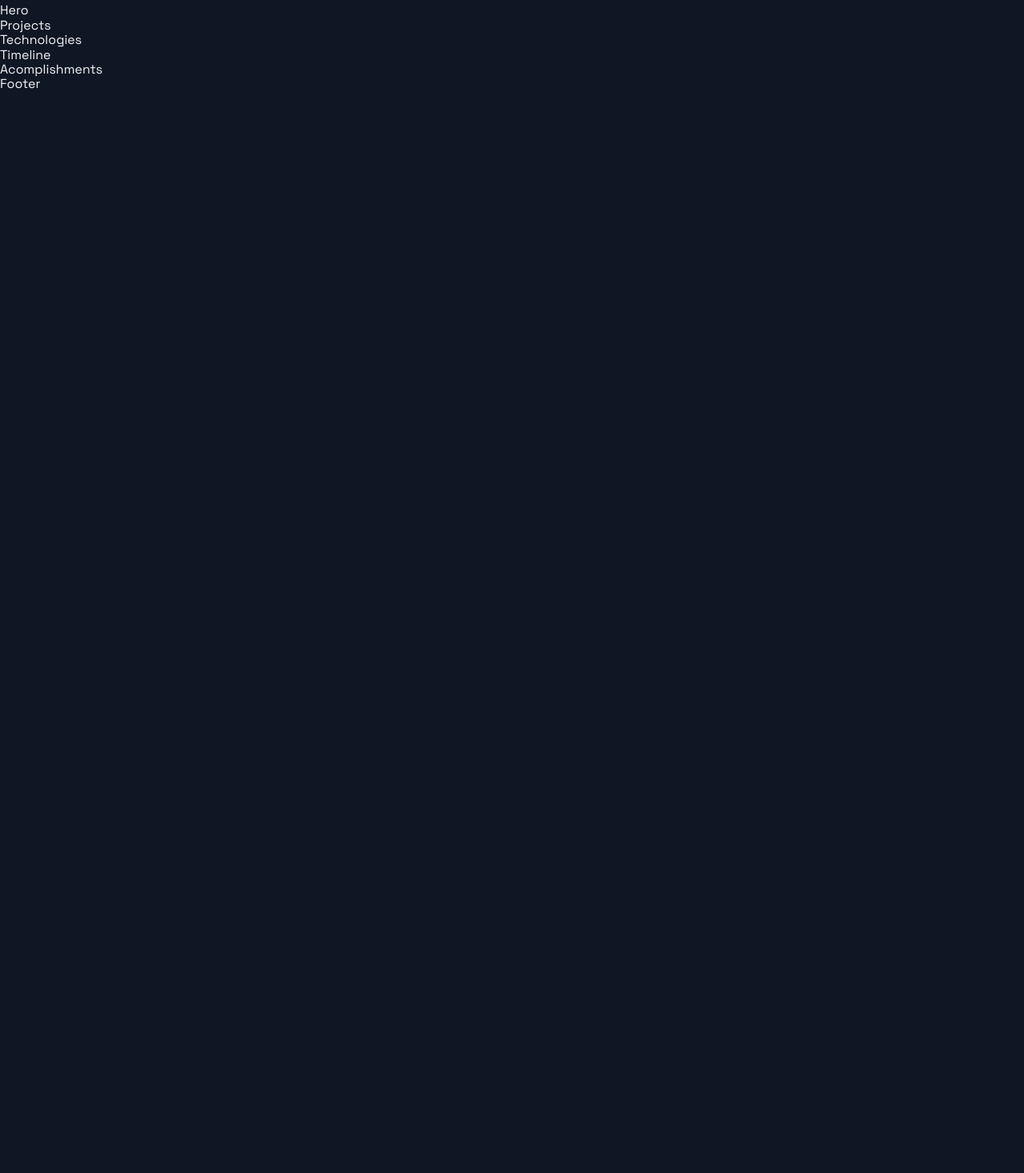
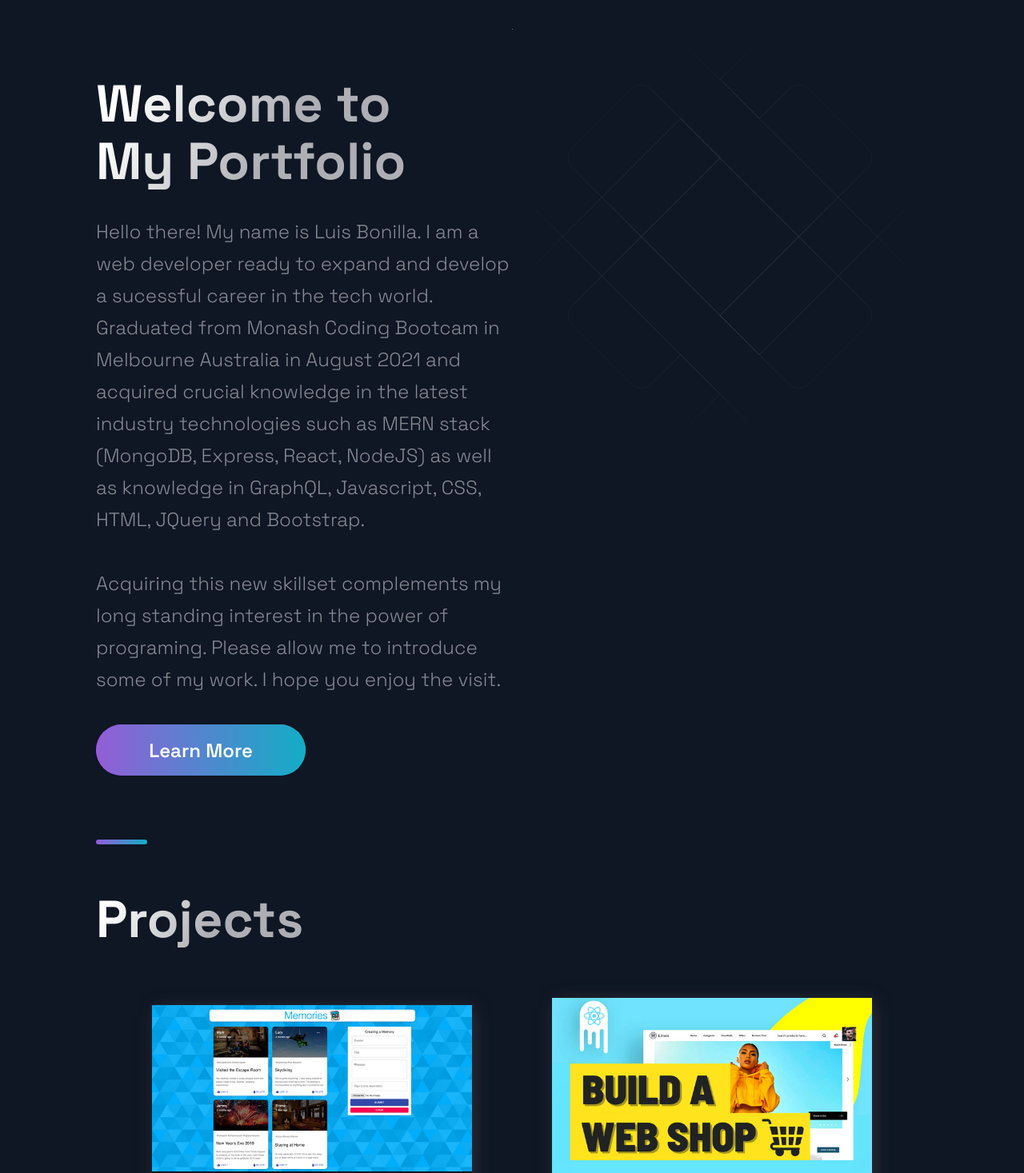
Before and after one commit to LuisBonilla89/Homework-20-React-Portfolio, a Next.js app: page / in a window 1280 px wide. Shown: the part 76-1543 px from the top of the page at 80% size. Before the commit the page ends 800 px from the top, so only its background shows below. Built offline with nearby package versions, Linux system fonts and the light colour scheme.

Commit message:
Adding project section

```diff
--- a/src/components/Hero/Hero.js
+++ b/src/components/Hero/Hero.js
@@ -1,13 +1,37 @@
-import React from 'react';
+import React from "react";
 
-import { Section, SectionText, SectionTitle } from '../../styles/GlobalComponents';
-import Button from '../../styles/GlobalComponents/Button';
-import { LeftSection } from './HeroStyles';
+import {
+  Section,
+  SectionText,
+  SectionTitle,
+} from "../../styles/GlobalComponents";
+import Button from "../../styles/GlobalComponents/Button";
+import { LeftSection } from "./HeroStyles";
 
-const Hero = (props) => (
-  <div>
-    Hero
-  </div>
+const Hero = () => (
+  <Section row nopadding>
+    <LeftSection>
+      <SectionTitle main center>
+        Welcome to <br />
+        My Portfolio
+      </SectionTitle>
+      <SectionText>
+        Hello there! My name is Luis Bonilla. I am a web developer ready to
+        expand and develop a sucessful career in the tech world. Graduated from
+        Monash Coding Bootcam in Melbourne Australia in August 2021 and acquired
+        crucial knowledge in the latest industry technologies such as MERN stack
+        (MongoDB, Express, React, NodeJS) as well as knowledge in GraphQL,
+        Javascript, CSS, HTML, JQuery and Bootstrap.<br></br>
+        <br></br>
+        Acquiring this new skillset complements my long standing interest in the
+        power of programing. Please allow me to introduce some of my work. I
+        hope you enjoy the visit.
+      </SectionText>
+      <Button onClick={() => (window.location = "https://google.com")}>
+        Learn More
+      </Button>
+    </LeftSection>
+  </Section>
 );
 
 export default Hero;
--- a/src/components/Projects/Projects.js
+++ b/src/components/Projects/Projects.js
@@ -1,13 +1,56 @@
-import React from 'react';
+import React from "react";
 
-import { BlogCard, CardInfo, ExternalLinks, GridContainer, HeaderThree, Hr, Tag, TagList, TitleContent, UtilityList, Img } from './ProjectsStyles';
-import { Section, SectionDivider, SectionTitle } from '../../styles/GlobalComponents';
-import { projects } from '../../constants/constants';
+import {
+  BlogCard,
+  CardInfo,
+  ExternalLinks,
+  GridContainer,
+  HeaderThree,
+  Hr,
+  Tag,
+  TagList,
+  TitleContent,
+  UtilityList,
+  Img,
+} from "./ProjectsStyles";
+import {
+  Section,
+  SectionDivider,
+  SectionTitle,
+} from "../../styles/GlobalComponents";
+import { projects } from "../../constants/constants";
 
 const Projects = () => (
-  <div>
-    Projects
-  </div>
+  <Section nopadding id="projects">
+    <SectionDivider />
+    <SectionTitle main>Projects</SectionTitle>
+    <GridContainer>
+      {projects.map(
+        ({ id, image, title, description, tags, source, visit }) => (
+          <BlogCard key={id}>
+            <Img src={image} />
+            <TitleContent>
+              <HeaderThree title>{title}</HeaderThree>
+              <Hr />
+            </TitleContent>
+            <CardInfo>{description}</CardInfo>
+            <div>
+              <TitleContent>Stack</TitleContent>
+              <TagList>
+                {tags.map((tag, i) => (
+                  <Tag key={i}>{tag}</Tag>
+                ))}
+              </TagList>
+            </div>
+            <UtilityList>
+              <ExternalLinks href={visit}>Code</ExternalLinks>
+              <ExternalLinks href={source}>Source</ExternalLinks>
+            </UtilityList>
+          </BlogCard>
+        )
+      )}
+    </GridContainer>
+  </Section>
 );
 
 export default Projects;
--- a/src/constants/constants.js
+++ b/src/constants/constants.js
@@ -1,46 +1,60 @@
 export const projects = [
   {
-    title: 'MERN Memories',
-    description: "Using React, Node.js, Express & MongoDB you'll learn how to build a Full Stack MERN Application - from start to finish. The App is called Memories and it is a simple social media app that allows users to post interesting events that happened in their lives.",
-      image: '/images/1.png',
-      tags: ['Mongo', 'Express', 'React', 'Node'],
-    source: 'https://google.com',
-    visit: 'https://google.com',
+    title: "Coding Quiz",
+    description:
+      "This coding quiz will test your knowledge and understanding in basic concepts of Javascript.",
+    image: "/images/1.png",
+    tags: ["Javascript", "Momentum.js"],
+    source: "https://google.com",
+    visit: "https://google.com",
     id: 0,
   },
   {
-    title: 'E-Commerce',
-    description:"While building it you're going to learn many advanced React & JavaScript topics, as well as how to use Stripe for card transactions. On top of that, at the end of the video, you will have this unique and complex webshop app that you will be able to add to your portfolio. And trust me, e-commerce applications are impressive.",
-    image: '/images/2.png',
-    tags: ['React', 'JavaScript'],
-    source: 'https://google.com',
-    visit: 'https://google.com',
+    title: "Game Finder App",
+    description:
+      "This application provides an online search tool to identify the popular video games.",
+    image: "/images/2.png",
+    tags: ["JavaScript", "MySQL", "CSS", "HTML"],
+    source: "https://google.com",
+    visit: "https://google.com",
     id: 1,
   },
   {
-    title: 'WebRTC App',
-    description: "This is a code repository for the corresponding YouTube video. In this tutorial, we're going to build and deploy a React Video Chat Application using WebRTC.",
-      image: '/images/3.jpg',
-      tags: ['React', 'WebRTC'],
-    source: 'https://google.com',
-    visit: 'https://google.com',
+    title: "E-commerce store",
+    description:
+      "This application was developed using the MVC methodology utilising technologies like JS and Sequelizer",
+    image: "/images/3.jpg",
+    tags: ["Handlebars", "Javascript", "MVC", "MySQL"],
+    source: "https://google.com",
+    visit: "https://google.com",
     id: 2,
   },
   {
-    title: 'Unichat',
-    description: "This is a code repository for the corresponding video tutorial. In this video, we will create a full Realtime Chat Application",
-    image: '/images/4.jpg',
-    tags: ['React', 'ChatEngine', 'Firebase'],
-    source: 'https://google.com',
-    visit: 'https://google.com',
+    title: "Weather Dashboard app",
+    description:
+      "This app display the weather for the following 5 days of a given city.",
+    image: "/images/4.jpg",
+    tags: ["React", "ChatEngine", "Firebase"],
+    source: "https://google.com",
+    visit: "https://google.com",
     id: 3,
+  },
+  {
+    title: "MyPlayDate-App",
+    description:
+      "This application was developed using the MERN fullstack technologies and GraphQL.",
+    image: "/images/4.jpg",
+    tags: ["Mongo", "Express", "React", "Node.js", "GraphQL", "Semantic-UI"],
+    source: "https://google.com",
+    visit: "https://google.com",
+    id: 4,
   },
 ];
 
 export const TimeLineData = [
-  { year: 2017, text: 'Started my journey', },
-  { year: 2018, text: 'Worked as a freelance developer', },
-  { year: 2019, text: 'Founded JavaScript Mastery', },
-  { year: 2020, text: 'Shared my projects with the world', },
-  { year: 2021, text: 'Started my own platform', },
+  { year: 2017, text: "Started my journey" },
+  { year: 2018, text: "Worked as a freelance developer" },
+  { year: 2019, text: "Founded JavaScript Mastery" },
+  { year: 2020, text: "Shared my projects with the world" },
+  { year: 2021, text: "Started my own platform" },
 ];
--- a/src/pages/index.js
+++ b/src/pages/index.js
@@ -1,19 +1,19 @@
-import Acomplishments from '../components/Acomplishments/Acomplishments';
-import BgAnimation from '../components/BackgrooundAnimation/BackgroundAnimation';
-import Hero from '../components/Hero/Hero';
-import Projects from '../components/Projects/Projects';
-import Technologies from '../components/Technologies/Technologies';
-import Timeline from '../components/TimeLine/TimeLine';
-import { Layout } from '../layout/Layout';
-import { Section } from '../styles/GlobalComponents';
+import Acomplishments from "../components/Acomplishments/Acomplishments";
+import BgAnimation from "../components/BackgrooundAnimation/BackgroundAnimation";
+import Hero from "../components/Hero/Hero";
+import Projects from "../components/Projects/Projects";
+import Technologies from "../components/Technologies/Technologies";
+import Timeline from "../components/TimeLine/TimeLine";
+import { Layout } from "../layout/Layout";
+import { Section } from "../styles/GlobalComponents";
 
 const Home = () => {
   return (
     <Layout>
-      {/* <Section grid> */}
+      <Section grid>
         <Hero />
-        {/* <BgAnimation /> */}
-      {/* </Section> */}
+        <BgAnimation />
+      </Section>
       <Projects />
       <Technologies />
       <Timeline />
```
